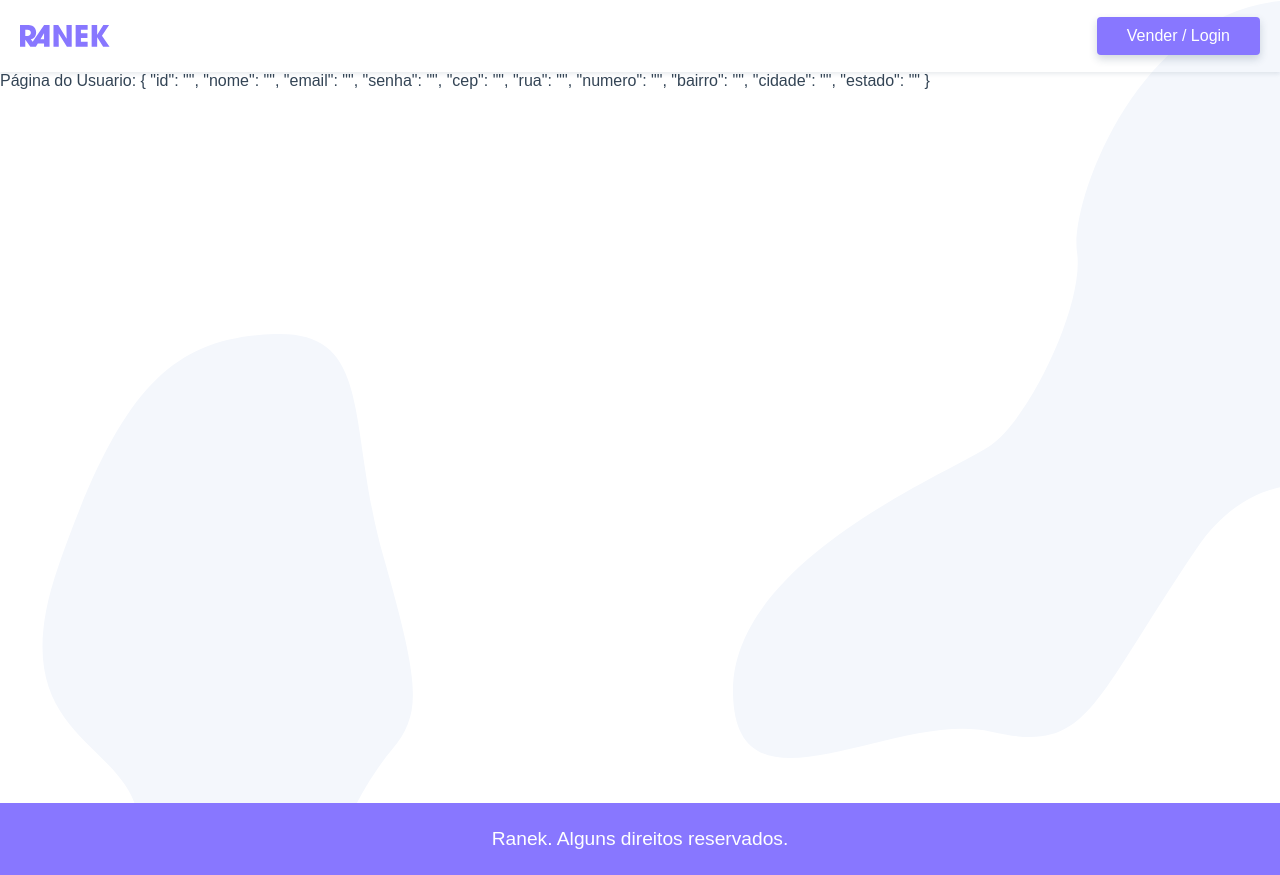
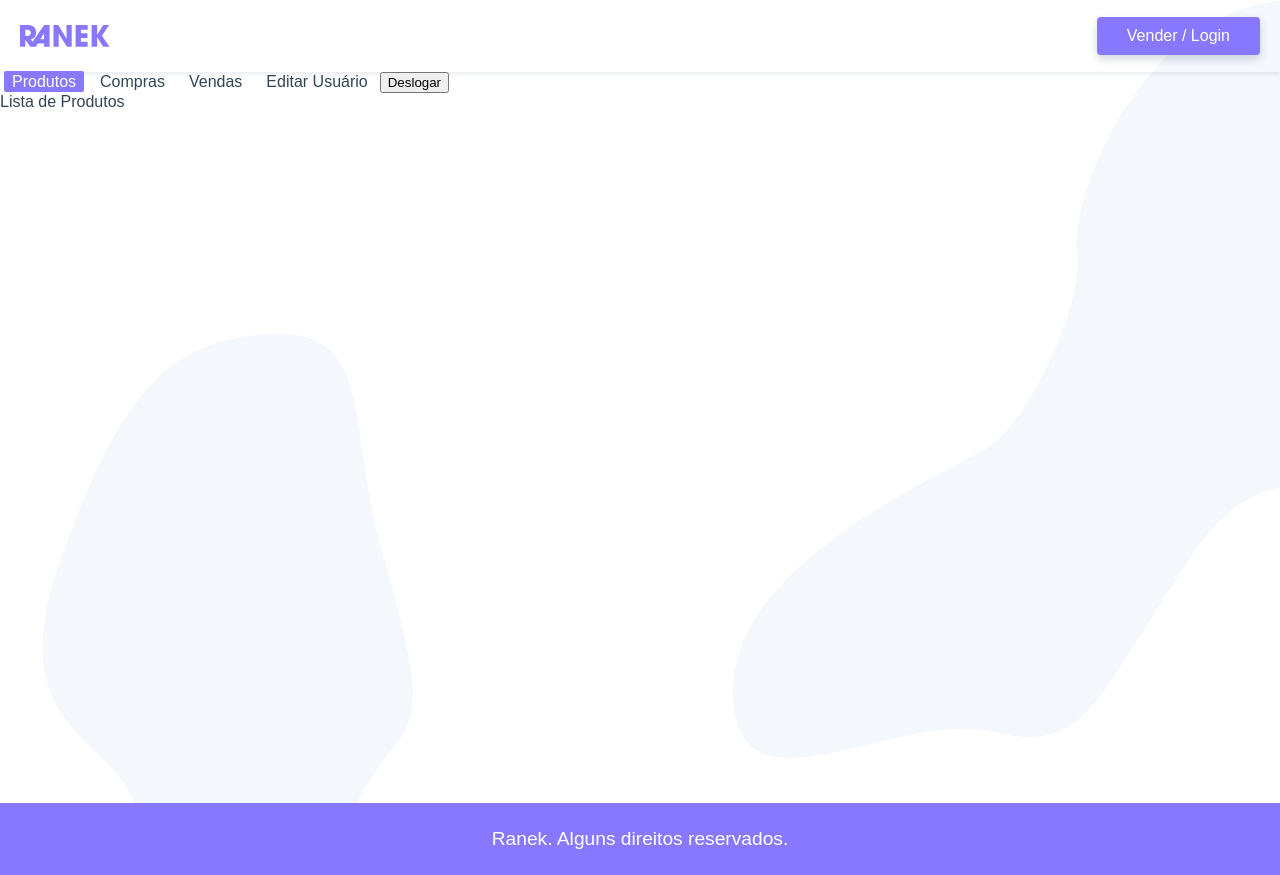
Before and after one commit to willFrazao/projeto-ranek, a Vue app: page /usuario in a window 1280 px wide. Built offline with nearby package versions, Linux system fonts and the light colour scheme.

Commit message:
usuario router

```diff
--- a/src/router/index.js
+++ b/src/router/index.js
@@ -1,40 +1,65 @@
-import Vue from 'vue'
-import VueRouter from 'vue-router'
-import HomeView from '../views/HomeView.vue'
-import ProdutoView from '../views/ProdutoView.vue'
-import LoginView from '../views/LoginView.vue'
-import UsuarioView from '../views/usuario/UsuarioView.vue'
+import Vue from "vue";
+import VueRouter from "vue-router";
+import HomeView from "../views/HomeView.vue";
+import ProdutoView from "../views/ProdutoView.vue";
+import LoginView from "../views/LoginView.vue";
+import UsuarioView from "../views/usuario/UsuarioView.vue";
+import UsuarioProdutosView from "../views/usuario/UsuarioProdutosView.vue";
+import UsuarioComprasView from "../views/usuario/UsuarioComprasView.vue";
+import UsuarioVendasView from "../views/usuario/UsuarioVendasView.vue";
+import UsuarioEditarView from "../views/usuario/UsuarioEditarView.vue";
 
-Vue.use(VueRouter)
+Vue.use(VueRouter);
 
 const routes = [
   {
-    path: '/',
-    name: 'home',
-    component: HomeView
+    path: "/",
+    name: "home",
+    component: HomeView,
   },
   {
     path: "/produto/:id",
     name: "produto",
     component: ProdutoView,
-    props: true
+    props: true,
   },
   {
     path: "/login",
     name: "login",
-    component: LoginView
+    component: LoginView,
   },
   {
     path: "/usuario",
-    name: "usuario",
-    component: UsuarioView
+    component: UsuarioView,
+    children: [
+      {
+        path: "",
+        name: "usuario",
+        component: UsuarioProdutosView,
+      },
+      {
+        path: "compras",
+        name: "compras",
+        component: UsuarioComprasView,
+      },
+      {
+        path: "vendas",
+        name: "vendas",
+        component: UsuarioVendasView,
+      },
+      {
+        path: "editar",
+        name: "usuario-editar",
+        component: UsuarioEditarView,
+      },
+    ],
   },
-]
+];
 
 const router = new VueRouter({
-  mode: 'history',
+  mode: "history",
   base: process.env.BASE_URL,
-  routes
+  routes,
 });
 
 router.beforeEach((to, from, next) => {
@@ -42,4 +67,4 @@ router.beforeEach((to, from, next) => {
   next();
 });
 
-export default router
+export default router;
--- a/src/store/index.js
+++ b/src/store/index.js
@@ -1,8 +1,8 @@
-import Vue from 'vue'
-import Vuex from 'vuex'
-import { api } from "@/services.js"
+import Vue from "vue";
+import Vuex from "vuex";
+import { api } from "@/services.js";
 
-Vue.use(Vuex)
+Vue.use(Vuex);
 
 export default new Vuex.Store({
   state: {
@@ -17,8 +17,8 @@ export default new Vuex.Store({
       numero: "",
       bairro: "",
       cidade: "",
-      estado: ""
-    }
+      estado: "",
+    },
   },
   mutations: {
     UPDATE_LOGIN(state, payload) {
@@ -30,14 +30,29 @@ export default new Vuex.Store({
   },
   actions: {
     getUsuario(context, payload) {
-      return api.get(`/usuario/${payload}`).then(response => {
+      return api.get(`/usuario/${payload}`).then((response) => {
         context.commit("UPDATE_USUARIO", response.data);
         context.commit("UPDATE_LOGIN", true);
-      })
+      });
     },
     criarUsuario(context, payload) {
       context.commit("UPDATE_USUARIO", { id: payload.email });
       return api.post("/usuario", payload);
-    }
-  }
+    },
+    deslogarUsuario(context) {
+      context.commit("UPDATE_USUARIO", {
+        id: "",
+        nome: "",
+        email: "",
+        senha: "",
+        cep: "",
+        rua: "",
+        numero: "",
+        bairro: "",
+        cidade: "",
+        estado: "",
+      });
+      context.commit("UPDATE_LOGIN", false);
+    },
+  },
 });
--- /dev/null
+++ b/src/views/usuario/UsuarioComprasView.vue
@@ -0,0 +1,10 @@
+<template>
+  <p>Lista de Compras</p>
+</template>
+
+<script>
+export default {};
+</script>
+
+<style>
+</style>
--- /dev/null
+++ b/src/views/usuario/UsuarioEditarView.vue
@@ -0,0 +1,10 @@
+<template>
+  <p>Lista de Editar</p>
+</template>
+
+<script>
+export default {};
+</script>
+
+<style>
+</style>
--- /dev/null
+++ b/src/views/usuario/UsuarioProdutosView.vue
@@ -0,0 +1,10 @@
+<template>
+  <p>Lista de Produtos</p>
+</template>
+
+<script>
+export default {};
+</script>
+
+<style>
+</style>
--- /dev/null
+++ b/src/views/usuario/UsuarioVendasView.vue
@@ -0,0 +1,10 @@
+<template>
+  <p>Lista de Vendas</p>
+</template>
+
+<script>
+export default {};
+</script>
+
+<style>
+</style>
--- a/src/views/usuario/UsuarioView.vue
+++ b/src/views/usuario/UsuarioView.vue
@@ -1,11 +1,40 @@
 <template>
-  <p>Página do Usuario: {{ $store.state.usuario }}</p>
+  <section>
+    <nav>
+      <ul>
+        <li>
+          <router-link :to="{name: 'usuario'}">Produtos</router-link>
+        </li>
+        <li>
+          <router-link :to="{name: 'compras'}">Compras</router-link>
+        </li>
+        <li>
+          <router-link :to="{name: 'vendas'}">Vendas</router-link>
+        </li>
+        <li>
+          <router-link :to="{name: 'usuario-editar'}">Editar Usuário</router-link>
+        </li>
+        <li>
+          <button @click.prevent="deslogar">Deslogar</button>
+        </li>
+      </ul>
+    </nav>
+    <transition mode="out-in">
+      <router-view></router-view>
+    </transition>
+  </section>
 </template>
 
 <script>
 export default {
-  name: "UsuarioView"
-}
+  name: "UsuarioView",
+  methods: {
+    deslogar() {
+      this.$store.dispatch("deslogarUsuario");
+      this.$router.push("/login");
+    }
+  }
+};
 </script>
 
 <style>
```
